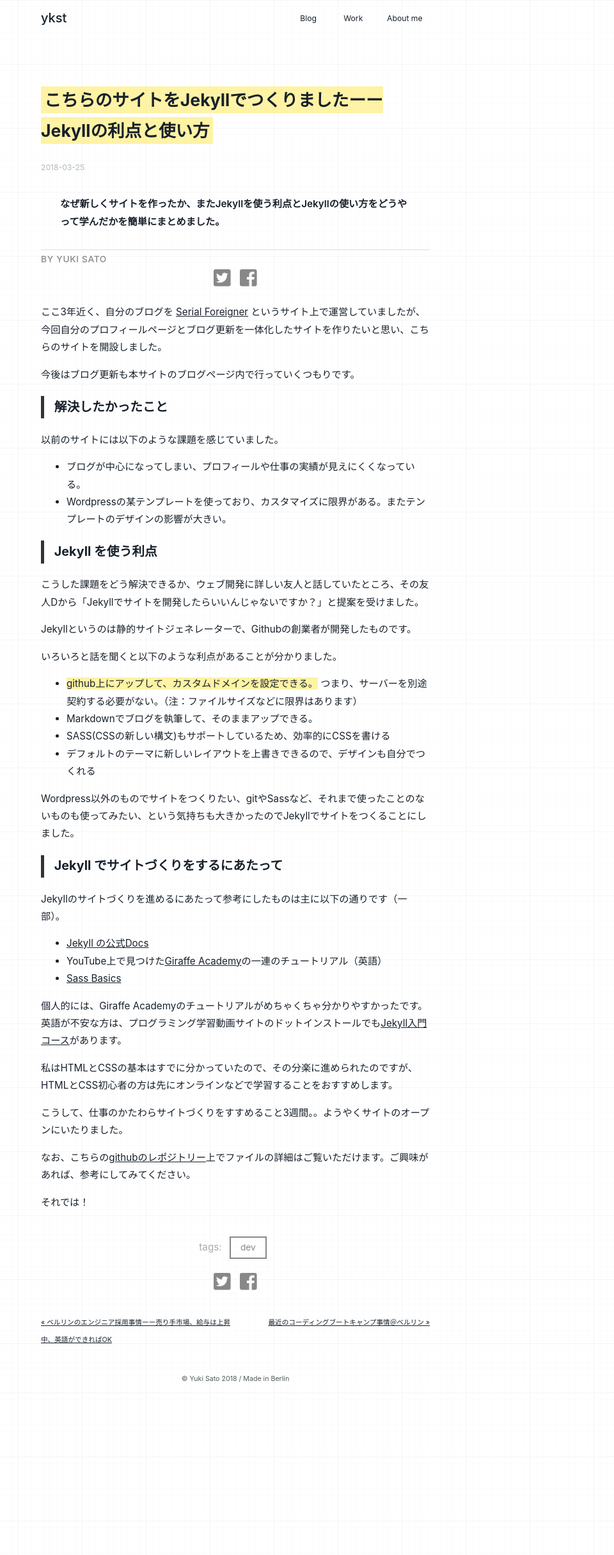
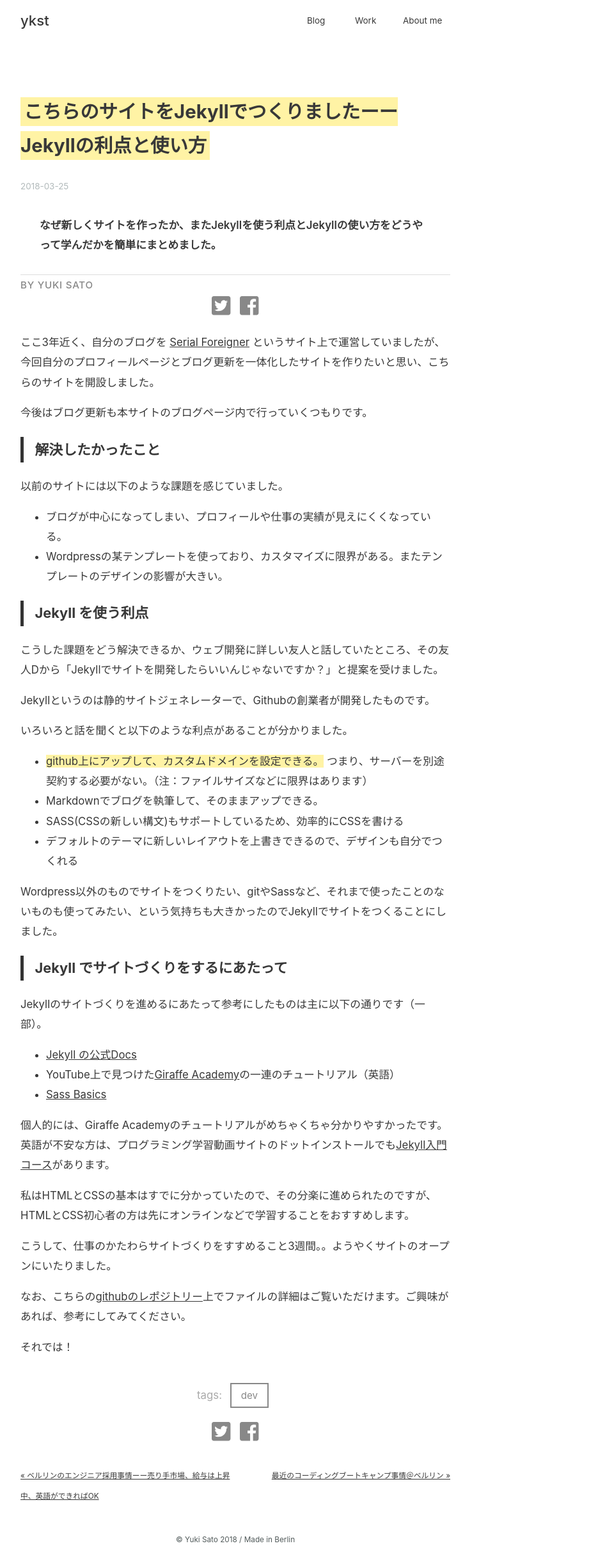
Before and after one commit to youxiberlin/blog, a Jekyll site: the page built from _posts/2018-03-25-i-made-blog-with-jekyll.markdown, in a window 1280 px wide. Shown: the whole page at 64% size, without its empty margins (272-1232 px from the left). Built offline with Jekyll 4.4.1, drawn with Linux system fonts in a browser that asks for light colours; nearby versions of some CDN libraries; before the commit the page ends 2177 px from its top, so only the background shows below that.

Commit message:
changed font

```diff
--- a/_sass/_typography.scss
+++ b/_sass/_typography.scss
@@ -6,11 +6,11 @@
 
 body {
   font-family: $body-font;
-  font-size: 0.95em;
-  line-height: 1.8em;
+  font-size: 1.05em;
+  line-height: 1.85em;
   color: $body-color;
   background-color: #ffffff;
-  background-image: url('../images/grid.svg');
+  // background-image: url('../images/grid.svg');
 }
 
 strong {
--- a/_sass/_variables.scss
+++ b/_sass/_variables.scss
@@ -9,4 +9,5 @@
 $blog-color: rgba(255, 231, 76, 0.5);
 $work-color: rgba(107, 241, 120, 0.5);
 $about-color: rgba(83, 152, 190, 0.5);
-$body-color: #17202A;
+// $body-color: #17202A;
+$body-color: #383838;
```
